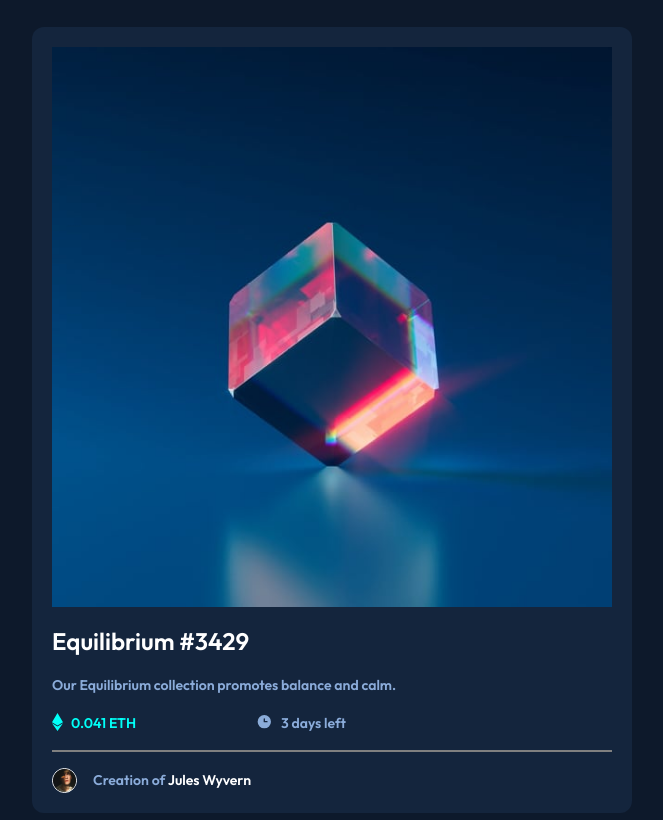
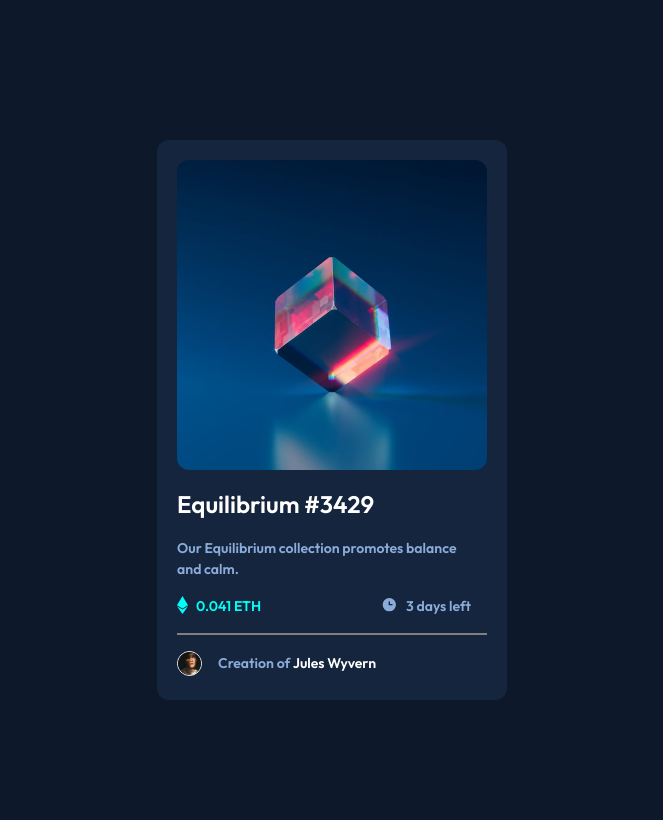
Before and after one commit to FHernandez08/NFT-Preview-Card, a plain HTML site: page index.html in a window 1280 px wide. Shown: the whole page, without its empty margins (308-971 px from the left). Drawn offline with Linux system fonts and the light colour scheme.

Commit message:
updated commit with active states completed

```diff
--- a/index.html
+++ b/index.html
@@ -25,7 +25,7 @@
       </div>
     </div>
     <h1 class="card-header">Equilibrium #3429</h1>
-    <h3>
+    <h3 class="description">
       Our Equilibrium collection promotes balance and calm.
     </h3>
     <div class="flex-group ethereum-time">
--- a/style.css
+++ b/style.css
@@ -104,8 +104,14 @@ body {
   padding: 1.25rem;
   gap: 1rem;
   font-family: var(--ff-main);
+  font-weight: var(--fw-regular);
+  font-size: 0.75rem;
+}
 
-  font-size: 0.75rem;
+@media (min-width: 600px) {
+  .card {
+    max-width: 21.875rem;
+  }
 }
 
 .flex-group {
@@ -124,11 +130,17 @@ body {
 
 .flex-group.avatar {
   gap: 1rem;
+  padding-bottom: 0.25rem;
+  font-weight: var(--fw-regular);
 }
 
 .flex-group.ethereum-time {
   display: flex;
   gap: 7.5rem;
+}
+
+.description {
+  padding-right: 1rem;
 }
 
 .line-content {
@@ -168,6 +180,7 @@ body {
   width: 100%;
   transition: .5s ease;
   backface-visibility: hidden;
+  border-radius: 0.75rem;
 }
 
 .hover-image {
@@ -178,10 +191,12 @@ body {
   transition: 2.5s ease;
   opacity: 0;
   width: 100%;
+
 }
 
 .card-image:hover .hover-image {
   opacity: 0.5;
+
 }
 
 .card-header:hover .overlay {
@@ -192,4 +207,5 @@ body {
   height: 100%;
   padding-top: 40%;
   padding-left: 43%;
+  border-radius: 0.75rem;
 }
```
